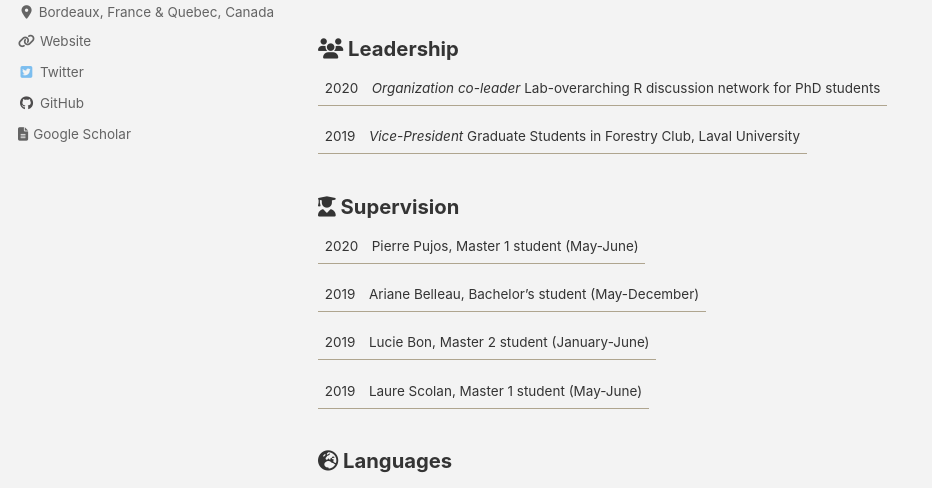
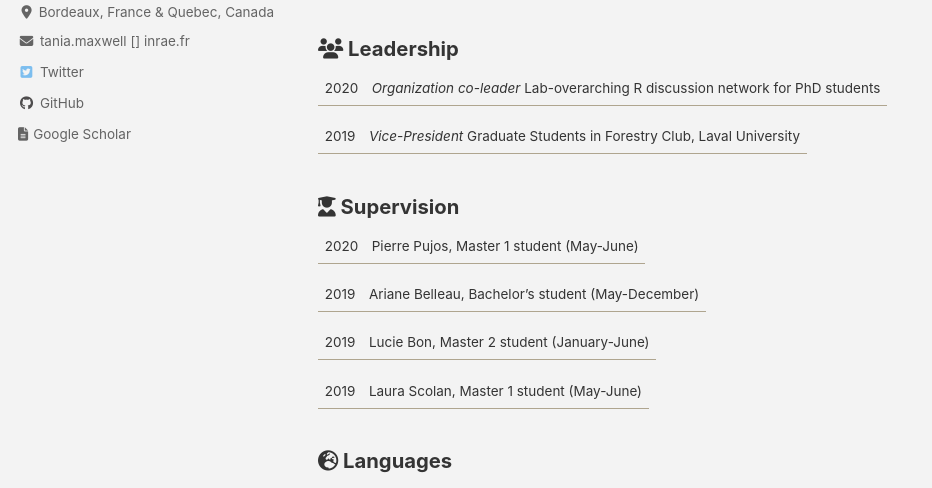
Before and after one commit to Tania-Maxwell/Tania-Maxwell.github.io, a Jekyll site: the page built from _pages/skills.md, in a window 1280 px wide and 900 px high, scrolled down 973 px, cut to the strip 55-543 px from the top of the window. Shown: the whole strip, without its empty margins (0-932 px from the left). Built offline with Jekyll 4.4.1, drawn with Linux system fonts in a browser that asks for light colours; cached includes are drawn as plain includes; nearby versions of some CDN libraries; some of the changed text lies outside the part shown.

```diff
--- a/_config.yml
+++ b/_config.yml
@@ -48,15 +48,15 @@ author:
   name             : "\n"
   avatar           : "/img/pic_scotora_website.png"
   bio              : "PhD student at INRAE"
-  location         : "Bordeaux, France & \ Quebec, Canada"
+  location         : "Bordeaux, France & Quebec, Canada"
   email            :
   links:
-    - label: "Email"
-      icon: "fas fa-fw fa-envelope-square"
-      # url: mailto:your.name@email.com
+    - label: "tania.maxwell [] inrae.fr"
+      icon: "fas fa-fw fa-envelope"
+      url: "\n"
     - label: "Website"
       icon: "fas fa-fw fa-link"
-      url: "https://tania-maxwell.github.io"
+      #url: "https://tania-maxwell.github.io"
     - label: "Twitter"
       icon: "fab fa-fw fa-twitter-square"
       url: "https://twitter.com/tania_maxwell7"
--- a/_pages/skills.md
+++ b/_pages/skills.md
@@ -40,7 +40,7 @@ toc: true
 
 2019 | Lucie Bon, Master 2 student (January-June)
 
-2019 | Laure Scolan, Master 1 student (May-June)
+2019 | Laura Scolan, Master 1 student (May-June)
 
 ### <i class="fas fa-globe-europe"></i> Languages
 
--- a/index.html
+++ b/index.html
@@ -15,7 +15,7 @@ feature_row:
     url: "/about_me/"
     btn_class: "btn--primary"
     btn_label: "About me"
-  - image_path: /img/research_logo_clear.png
+  - image_path: /img/logo_clear_wide.png
     alt: "project"
     title: "Research Project"
     excerpt: "Tree diversity, nutrient cycling & drought"
```
Also changed, not shown: other parts of _pages/skills.md (+1 -1 lines), img/figure_phd_clear.png (added), img/logo_clear_wide.png (added).
